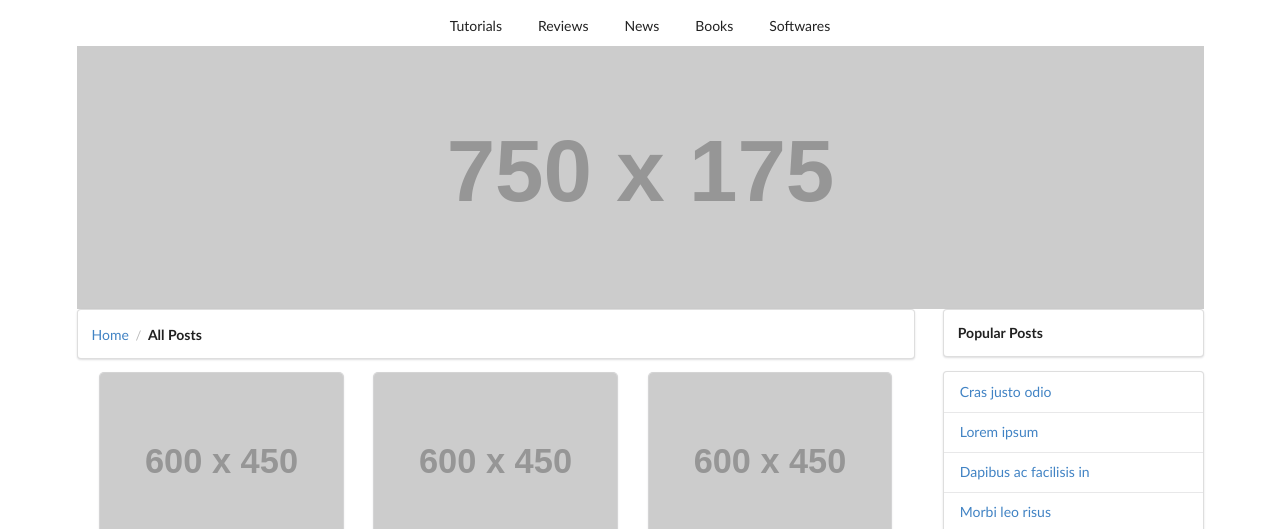
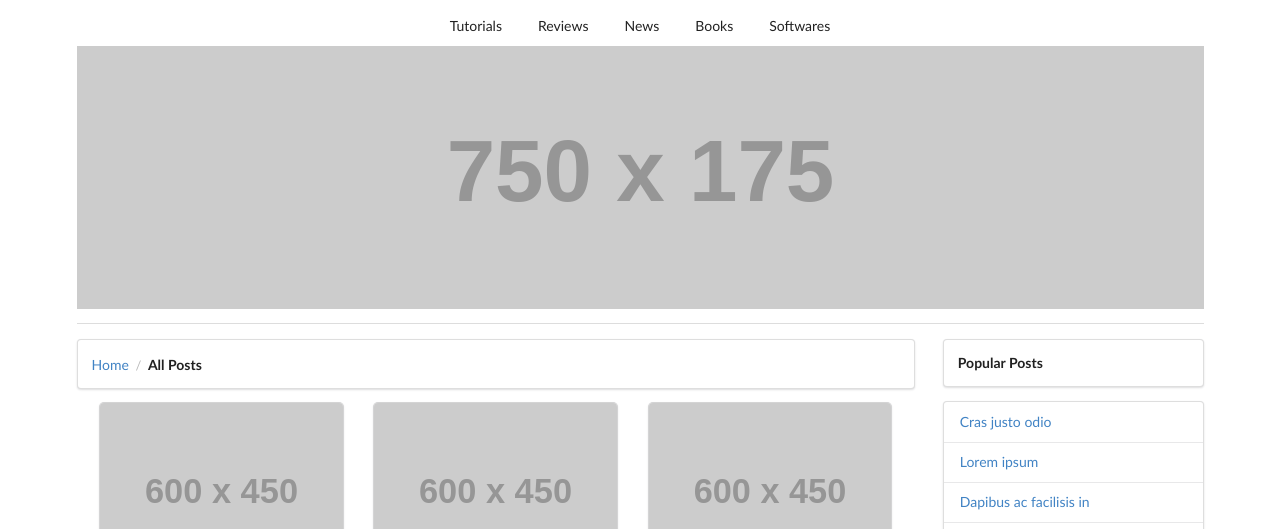
Before and after one commit to SkripsiGW/SemanticWeb, a website: page index.html in a window 1280 px wide. Shown: the part 269-798 px from the top of the page. Drawn offline with Linux system fonts and the light colour scheme; placeholder pictures from the web are drawn by us.

Commit message:
Update index.html

```diff
--- a/index.html
+++ b/index.html
@@ -76,6 +76,7 @@
     <div class="row">
       <img class="ui fluid image sixteen columns" src="https://placehold.it/750x175&amp;text=Responsive Img" alt="">
     </div>
+    <div class="ui divider"></div>
     <!-- Divider -->
     <div class="ui two grid">
       <!-- Main Content -->
```
